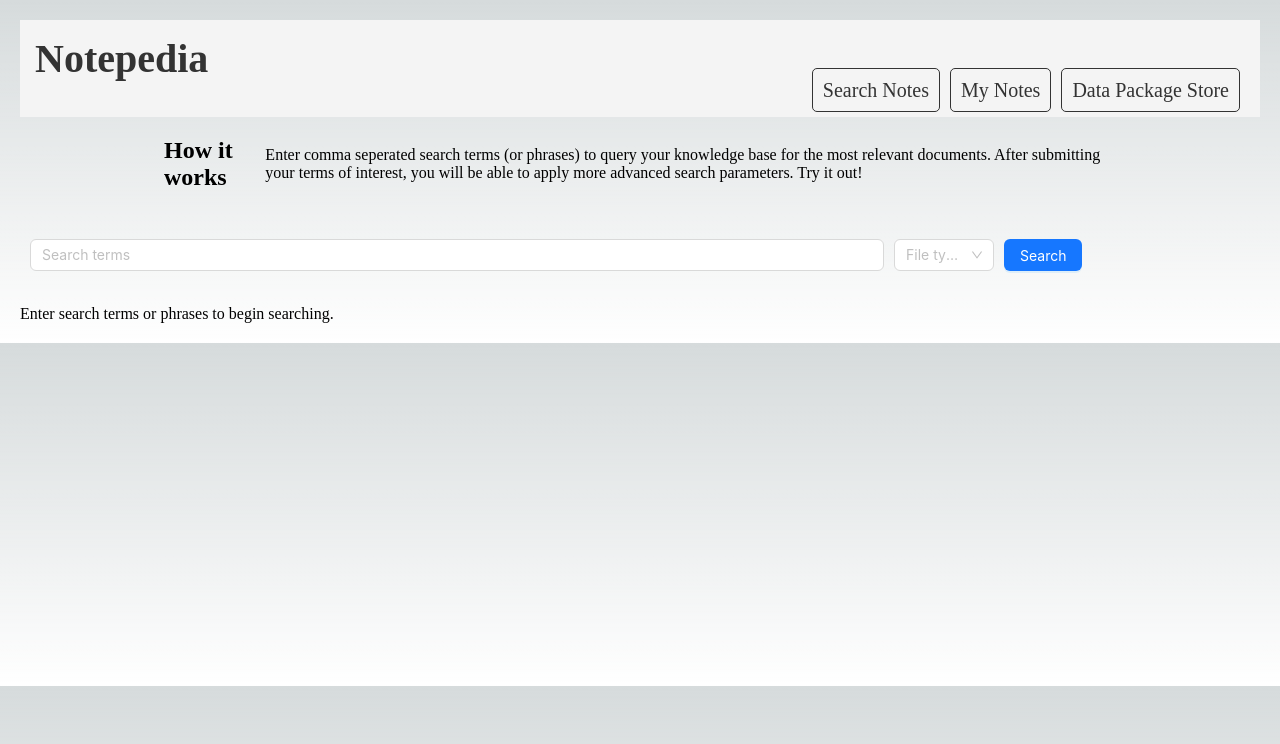
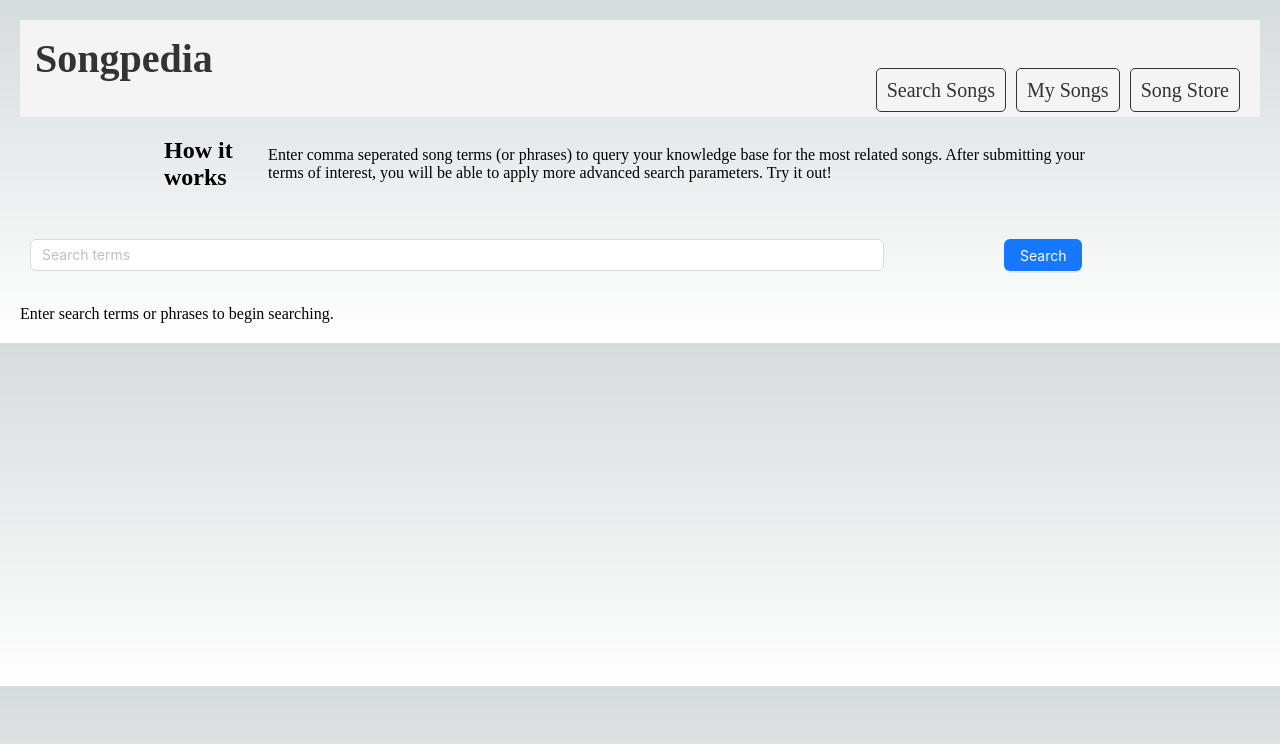
Before and after one commit to OwenTishenkelOsu/notepedia, a Next.js app in the folder note_finder/: page / in a window 1280 px wide. Shown: the top 744 px of the page. Built offline with nearby package versions, Linux system fonts and the light colour scheme.

Commit message:
Songpedia changes
SOngpedia changes

```diff
--- a/note_finder/components/Header.js
+++ b/note_finder/components/Header.js
@@ -63,18 +63,18 @@ function Header() {
     <header style={headerStyle}>
       <div style={headerTextStyle}>
         <h1>
-          <Link href="/">Notepedia</Link>
+          <Link href="/">Songpedia</Link>
         </h1>
       </div>
       <div style={linkDivStyle}>
         <Link href="/" style={linkStyle}>
-          Search Notes
+          Search Songs
         </Link>
         <Link href="/notes" style={linkStyle}>
-          My Notes
+          My Songs
         </Link>
         <Link href="/notes/explore" style={linkStyle}>
-          Data Package Store
+          Song Store
         </Link>
       </div>
     </header>
--- a/note_finder/components/ResultCards.js
+++ b/note_finder/components/ResultCards.js
@@ -24,7 +24,7 @@ function ResultCards({
   const router = useRouter();
 
   useEffect(() => {
-    if (searchResults !== null) {
+    if (searchResults !== null || searchResults==0) {
       setLoading(false);
     }
   }, [searchResults]);
--- a/note_finder/components/SearchTermCard.js
+++ b/note_finder/components/SearchTermCard.js
@@ -71,7 +71,7 @@ const SearchTermCard = ({ searchTermObject, setSearchTermObject }) => {
                         }}
                       >
                         <label htmlFor="exclude">
-                          Looking for documents without this term?
+                          Looking for songs without this term?
                         </label>
                         <input
                           type="checkbox"
@@ -107,7 +107,7 @@ const SearchTermCard = ({ searchTermObject, setSearchTermObject }) => {
                           padding: "10px",
                         }}
                       >
-                        <h3>Edit Distance</h3>
+                        <h3>How closely should the lyrics match this term? (0 is close, 2 is far)</h3>
                         <div
                           style={{
                             width: "50%",
--- a/note_finder/pages/index.js
+++ b/note_finder/pages/index.js
@@ -119,7 +119,8 @@ const SearchPage = () => {
     // need to decompose the search term into individual words
     const searchTerms = searchTerm.split(",");
     // strip whitespace from each search term
-    const cleanSearchTerms = searchTerms.map((term) => term.trim());
+
+      const cleanSearchTerms = searchTerms.map((term) => term.trim());
 
     // make a new array of objects with the search term and edit distance
     // then set the state of searchTermObject to this new array
@@ -235,8 +236,8 @@ const SearchPage = () => {
             How it works
           </h2>
           <p>
-            Enter comma seperated search terms (or phrases) to query your
-            knowledge base for the most relevant documents. After submitting
+            Enter comma seperated song terms (or phrases) to query your
+            knowledge base for the most related songs. After submitting
             your terms of interest, you will be able to apply more advanced
             search parameters. Try it out!{" "}
           </p>
@@ -274,35 +275,7 @@ const SearchPage = () => {
             minWidth: "100px",
           }}
         >
-          <Select
-            mode="multiple"
-            placeholder="File type"
-            // value is where the "included" property of the fileType object is true
-            value={fileType
-              .filter((fileType) => fileType.included)
-              .map((fileType) => fileType.fileType)}
-            onChange={(value) => {
-              console.log("value: ", value);
-              console.log("fileType: ", fileType);
-              var tempFileType = baseFileTypes;
-              tempFileType.forEach((fileType) => {
-                console.log("fileType iteration: ", fileType);
-                if (value.includes(fileType.fileType)) {
-                  fileType.included = true;
-                } else {
-                  fileType.included = false;
-                }
-              });
-              console.log("tempFileType: ", tempFileType);
-              setFileType(tempFileType);
-            }}
-          >
-            <Option value="pdf">PDF</Option>
-            <Option value="docx">DOCX</Option>
-            <Option value="ppt">PPT</Option>
-            <Option value="xls">XLS</Option>
-            <Option value="txt">TXT</Option>
-          </Select>
+
         </Form.Item>
         {/* FIXME: suggestions */}
         {/* {searchSuggestions && searchSuggestions.length > 0 && (
```
